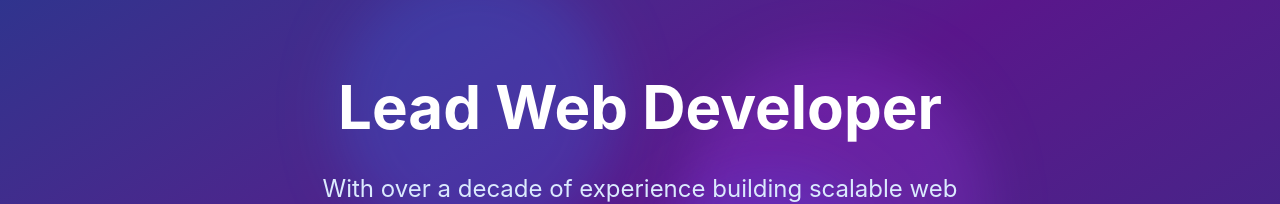
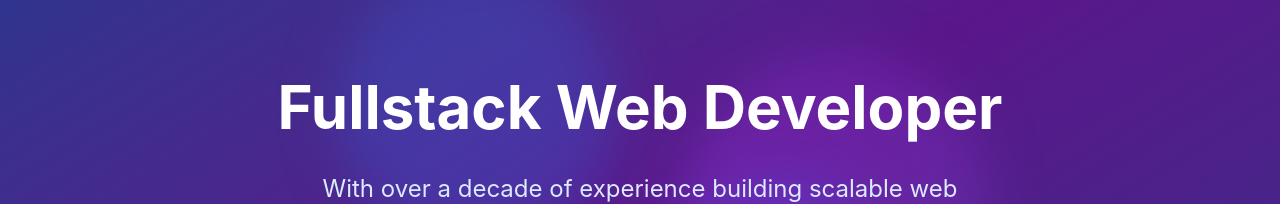
Before and after one commit to AbuFrank/personal-website, a Next.js app: page / in a window 1280 px wide. Shown: the part 172-376 px from the top of the page. Built offline with nearby package versions, Linux system fonts and the light colour scheme; no server answers.

Commit message:
Change title

```diff
--- a/app/components/Hero/index.tsx
+++ b/app/components/Hero/index.tsx
@@ -13,7 +13,7 @@ export default function Hero() {
       <div className="container mx-auto px-4 sm:px-6 lg:px-8 relative z-10">
         <div className='text-center max-w-4xl mx-auto'>
           <h1 className="text-4xl md:text-6xl font-bold text-white mb-6 leading-tight">
-            Lead Web Developer
+            Fullstack Web Developer
           </h1>
           <p className="text-xl md:text-2xl text-blue-100 mb-10 max-w-3xl mx-auto leading-relaxed">
             With over a decade of experience building scalable web applications,
```
